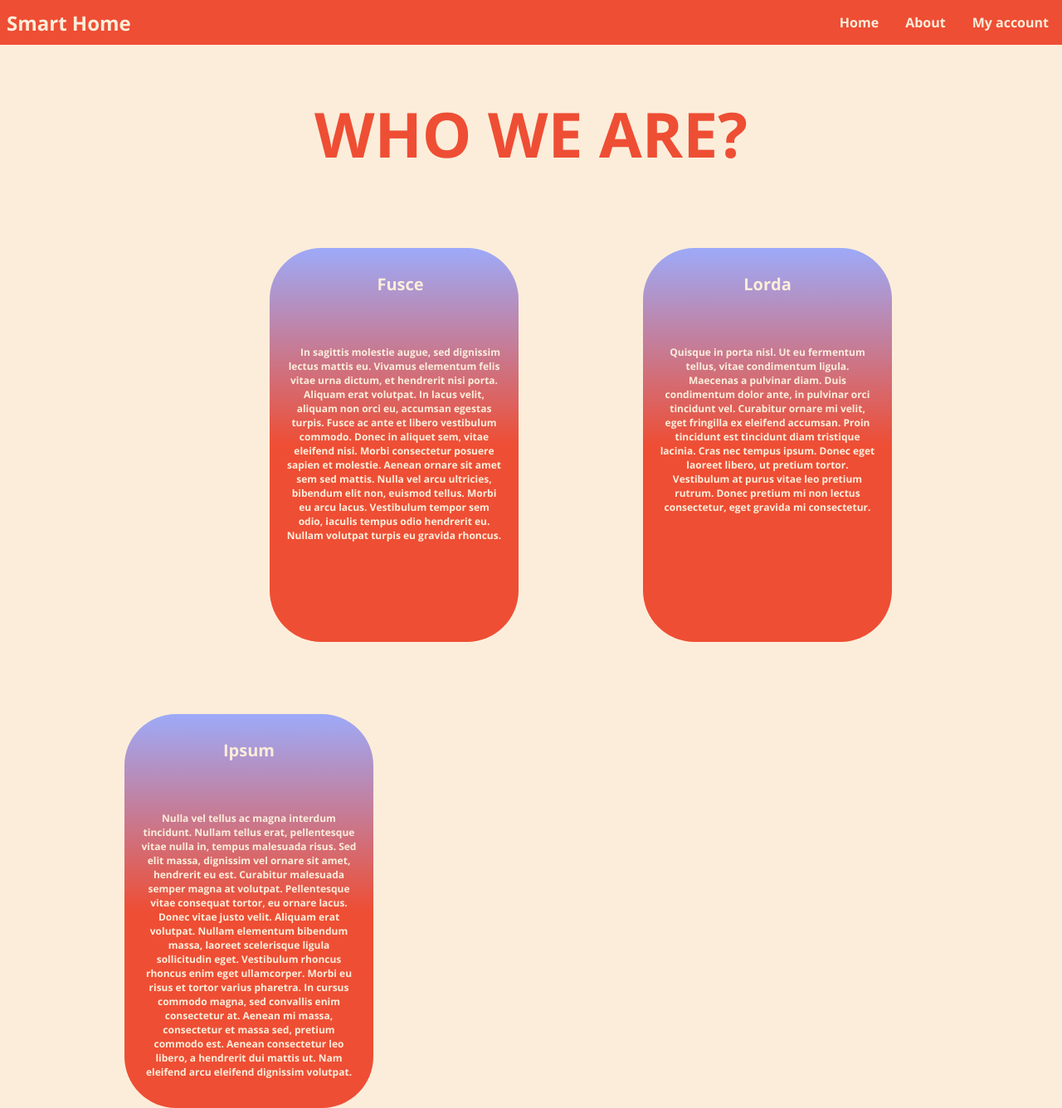
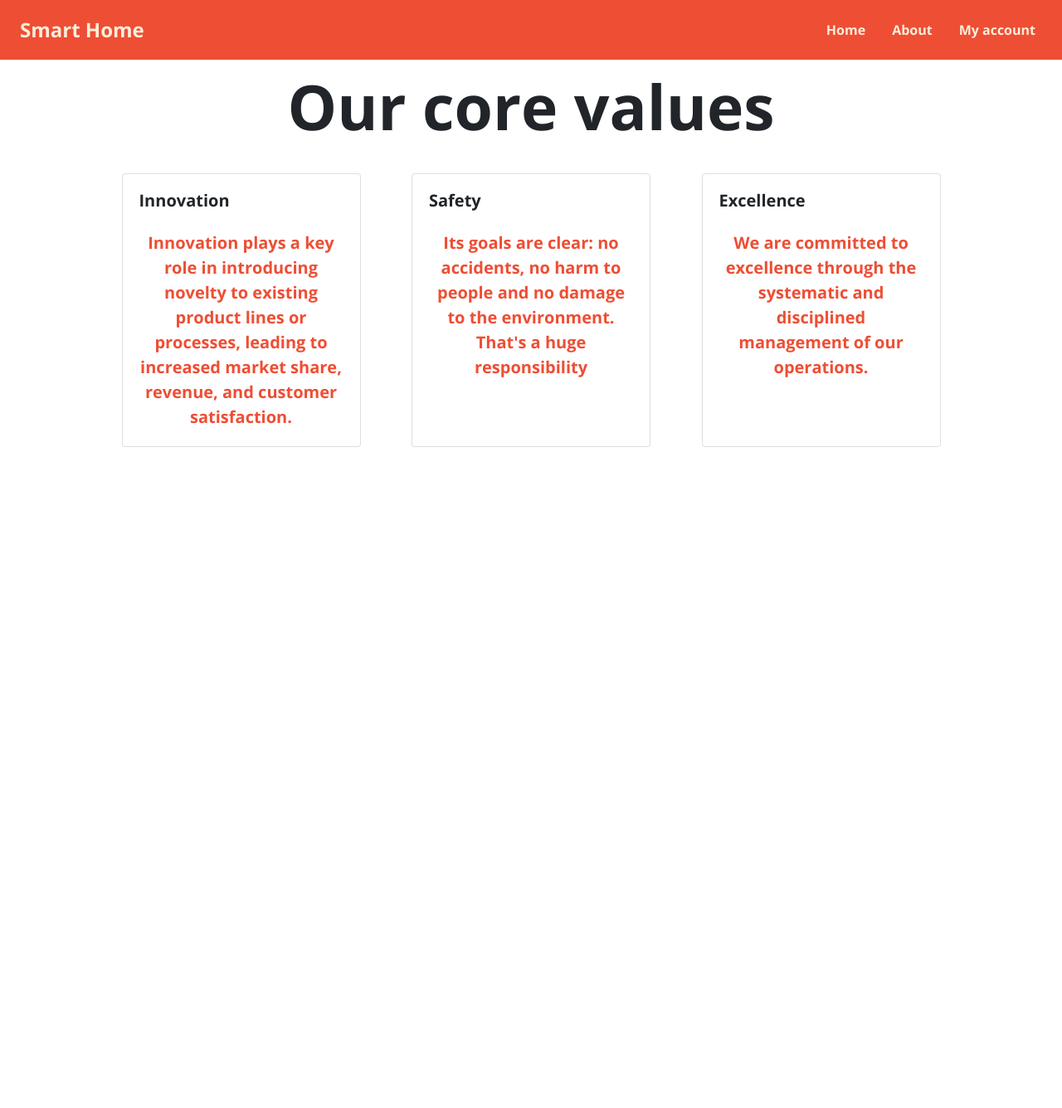
Before and after one commit to ewokrocks/iDeahubStuff, a PHP site: the page made by templates/about us.php in a window 1280 px wide. Shown: the whole page at 83% size. After the commit the page ends 539 px from the top, so only its background shows below. Run offline with PHP 8.4, Linux system fonts and the light colour scheme; some libraries are stand-ins or nearby versions.

Commit message:
contact form done. About us --> values done

```diff
--- a/core/aboutus.php
+++ /dev/null
@@ -1,5 +0,0 @@
-<?php
-    $company_name = "iDeaHub";
-    $description = "We are a leading provider of innovative products and services in the XYZ industry. Founded in 2010, we have a team of dedicated professionals who are committed to delivering the highest quality products and exceptional customer service. We are always looking for new ways to improve and expand our offerings, and we are excited to see what the future holds for us.";
-    $mission_statement = "Our mission is to be the premier provider of XYZ products and services by consistently exceeding our customers' expectations and continuously improving our products and processes.";
-    ?>
--- a/static/css/about-us.css
+++ b/static/css/about-us.css
@@ -1,160 +1,58 @@
 @import url('https://fonts.googleapis.com/css2?family=Open+Sans:wght@700;800&display=swap');
+
+:root{
+    --font-family: 'Open Sans', sans-serif;
+    --font-size: 12px;
+    --text-align: center;
+    --color: #FCEDDA;
+    --background-color: #EE4E34;
+    --margin-top: 87px;
+    --border-radius: 31px;
+}
 
 .container{
     animation: transitionIn 1s;
+    display: flex;
 }
 
 @media screen and (min-width: 1000px){
-
-
-    .smalltext{
-        font-family: 'Open Sans', sans-serif;
-        text-align: center;
-        margin-top: 60px;
-        color: #FCEDDA;
+    .block{
+        font-family: var(--font-family);
+        text-align: var(--text-align);
+        margin-top: var(--margin-top);
+        color: var(--color);
         font-size: 6px;
         margin-left: 10px;
         margin-right: 10px;
-    }
-
-    .block1{
         background: linear-gradient( rgba(157,170,249,1) 0%, rgba(238,78,52,1) 50%);
-        margin-top: 87px;
-        margin-left: 0px;
         width: 150px;
         height: 285px;
-        border-radius: 31px;
+        border-radius: var(--border-radius);
         display: inline-block;
-        font-family: 'Open Sans', sans-serif;
-        text-align: center;
-        text-indent: 15px;
-
-    }
-
-    .block2{
-        background: linear-gradient( rgba(157,170,249,1) 0%, rgba(238,78,52,1) 50%);
-        background-color: #EE4E34;
-        margin-top: 87px;
-        margin-left: 125px;
-        width: 150px;
-        height: 285px;
-        border-radius: 31px;
-        display: inline-block;
-        font-family: 'Open Sans', sans-serif;
-        text-align: center;
-        text-indent: each-line 15px;
     }
     p{
-        font-family: 'Open Sans', sans-serif;
-        text-align: center;
+        font-family: var(--font-family);
+        text-align: var(--text-align);
         margin-top: 30px;
-        color: #FCEDDA;
+        color: var(--color);
         font-size: 20px;
-
-    }
-
-    .block3{
-        background: linear-gradient( rgba(157,170,249,1) 0%, rgba(238,78,52,1) 50%);
-        background-color: #EE4E34;
-        margin-top: 87px;
-        margin-left: 125px;
-        width: 150px;
-        height: 285px;
-        border-radius: 31px;
-        display: inline-block;
-        font-family: 'Open Sans', sans-serif;
-        text-align: justify;
-        text-indent: each-line 15px;
-
-    }
-
-}
-
-@keyframes transitionIn {
-    from    {
-    opacity: 0;
-    transform: rotateY(-30px);
-    }
-    to  {
-        opacity: 1;
-        transform: rotateY(0px);
-
     }
 }
 
-.background-color {
-    background-color: #FCEDDA;
+.textmain{
+    font-family: var(--font-family);
+    text-align: var(--text-align);
+    font-size: 75px; }
+
+@media screen and (max-width: 1000px) {
+.container {
+        flex-direction: column;
+}   .block {
+    width: 100%;
+    margin-bottom: 20px;
+    }
 }
 
-.textmain{
-    font-family: 'Open Sans', sans-serif;
-    text-align: center;
-    font-size: 75px;
-    margin-top: 56px;
-    color: #EE4E34;
+.card-text{
+    color : #EE4E34
 }
-
-.body{
-    size: 100%;
-}
-
-.smalltext{
-    font-family: 'Open Sans', sans-serif;
-    text-align: center;
-    margin-top: 60px;
-    color: #FCEDDA;
-    font-size: 12px;
-    margin-left: 20px;
-    margin-right: 20px;
-}
-
-.block1{
-    background: linear-gradient( rgba(157,170,249,1) 0%, rgba(238,78,52,1) 50%);
-    margin-top: 87px;
-    margin-left: 325px;
-    width: 300px;
-    height: 475px;
-    border-radius: 62px;
-    float: left;
-    font-family: 'Open Sans', sans-serif;
-    text-align: center;
-    text-indent: 15px;
-
-}
-
-.block2{
-    background: linear-gradient( rgba(157,170,249,1) 0%, rgba(238,78,52,1) 50%);
-    background-color: #EE4E34;
-    margin-top: 87px;
-    margin-left: 150px;
-    width: 300px;
-    height: 475px;
-    border-radius: 62px;
-    float: left;
-    font-family: 'Open Sans', sans-serif;
-    text-align: center;
-    text-indent: each-line 15px;
-}
-p{
-    font-family: 'Open Sans', sans-serif;
-    text-align: center;
-    margin-top: 30px;
-    color: #FCEDDA;
-    font-size: 20px;
-
-}
-
-.block3{
-    background: linear-gradient( rgba(157,170,249,1) 0%, rgba(238,78,52,1) 50%);
-    background-color: #EE4E34;
-    margin-top: 87px;
-    margin-left: 150px;
-    width: 300px;
-    height: 475px;
-    border-radius: 62px;
-    float: left;
-    font-family: 'Open Sans', sans-serif;
-    text-align: justify;
-    text-indent: each-line 15px;
-
-}
--- a/templates/about us.php
+++ b/templates/about us.php
@@ -1,38 +1,63 @@
 <!DOCTYPE html>
 <html lang="en">
+
 <head>
     <meta charset="UTF-8">
     <meta http-equiv="X-UA-Compatible" content="IE=edge">
     <meta name="viewport" content="width=device-width, initial-scale=1.0">
     <title>About us</title>
+    <link rel="stylesheet" href="https://cdn.jsdelivr.net/npm/bootstrap@4.0.0/dist/css/bootstrap.min.css"
+        integrity="sha384-Gn5384xqQ1aoWXA+058RXPxPg6fy4IWvTNh0E263XmFcJlSAwiGgFAW/dAiS6JXm" crossorigin="anonymous">
     <link rel="stylesheet" href="../static/css/about-us.css">
 </head>
-<body style="background-color:#FCEDDA;">
+
 <?php
 require_once("navbar.php");
 ?>
 
-    <div class="textmain">WHO WE ARE?</div>
-    <div class="container">
-        <div class="block1"> <p>Fusce</p>
-            <div class="smalltext">
-                In sagittis molestie augue, sed dignissim lectus mattis eu. Vivamus elementum felis vitae urna dictum, et hendrerit nisi porta. Aliquam erat volutpat. In lacus velit, aliquam non orci eu, accumsan egestas turpis. Fusce ac ante et libero vestibulum commodo. Donec in aliquet sem, vitae eleifend nisi. Morbi consectetur posuere sapien et molestie. Aenean ornare sit amet sem sed mattis. Nulla vel arcu ultricies, bibendum elit non, euismod tellus. Morbi eu arcu lacus. Vestibulum tempor sem odio, iaculis tempus odio hendrerit eu. Nullam volutpat turpis eu gravida rhoncus.
-            </div>
+<div class="textmain">Our core values</div>
+<br>
+<div style="display:flex; justify-content:space-evenly;" class="container">
+
+    <div class="card" style="width: 18rem;">
+        <div class="card-body">
+            <h5 class="card-title">Innovation</h5>
+            <h6 class="card-subtitle mb-2 text-muted"></h6>
+            <p style="color: #EE4E34;" class="card-text">Innovation plays a key role in introducing novelty to existing
+                product lines or processes, leading to increased market share, revenue, and customer satisfaction. </p>
         </div>
-        <div class="block2"> <p>Lorda</p>
-            <div class="smalltext">
-                Quisque in porta nisl. Ut eu fermentum tellus, vitae condimentum ligula. Maecenas a pulvinar diam. Duis condimentum dolor ante, in pulvinar orci tincidunt vel. Curabitur ornare mi velit, eget fringilla ex eleifend accumsan. Proin tincidunt est tincidunt diam tristique lacinia. Cras nec tempus ipsum. Donec eget laoreet libero, ut pretium tortor. Vestibulum at purus vitae leo pretium rutrum. Donec pretium mi non lectus consectetur, eget gravida mi consectetur.
-            </div>
+    </div>
+
+    <div class="card" style="width: 18rem;">
+        <div class="card-body">
+            <h5 class="card-title">Safety</h5>
+            <h6 class="card-subtitle mb-2 text-muted"></h6>
+            <p style="color: #EE4E34;" class="card-text">Its goals are clear: no accidents, no harm to people and no
+                damage to the environment. That's a huge responsibility </p>
         </div>
-        <div class="block3"> <p>Ipsum </p>
-            <div class="smalltext">
-                Nulla vel tellus ac magna interdum tincidunt. Nullam tellus erat, pellentesque vitae nulla in, tempus malesuada risus. Sed elit massa, dignissim vel ornare sit amet, hendrerit eu est. Curabitur malesuada semper magna at volutpat. Pellentesque vitae consequat tortor, eu ornare lacus. Donec vitae justo velit. Aliquam erat volutpat. Nullam elementum bibendum massa, laoreet scelerisque ligula sollicitudin eget. Vestibulum rhoncus rhoncus enim eget ullamcorper. Morbi eu risus et tortor varius pharetra. In cursus commodo magna, sed convallis enim consectetur at. Aenean mi massa, consectetur et massa sed, pretium commodo est. Aenean consectetur leo libero, a hendrerit dui mattis ut. Nam eleifend arcu eleifend dignissim volutpat.
-            </div>
+    </div>
+
+    <div class="card" style="width: 18rem;">
+        <div class="card-body">
+            <h5 class="card-title">Excellence</h5>
+            <h6 class="card-subtitle mb-2 text-muted"></h6>
+            <p style="color: #EE4E34;" class="card-text">We are committed to excellence through the systematic and
+                disciplined management of our operations.</p>
         </div>
-        <br>
     </div>
+
+</div>
 <br>
 
+<script src="https://code.jquery.com/jquery-3.2.1.slim.min.js"
+    integrity="sha384-KJ3o2DKtIkvYIK3UENzmM7KCkRr/rE9/Qpg6aAZGJwFDMVNA/GpGFF93hXpG5KkN"
+    crossorigin="anonymous"></script>
+<script src="https://cdn.jsdelivr.net/npm/popper.js@1.12.9/dist/umd/popper.min.js"
+    integrity="sha384-ApNbgh9B+Y1QKtv3Rn7W3mgPxhU9K/ScQsAP7hUibX39j7fakFPskvXusvfa0b4Q"
+    crossorigin="anonymous"></script>
+<script src="https://cdn.jsdelivr.net/npm/bootstrap@4.0.0/dist/js/bootstrap.min.js"
+    integrity="sha384-JZR6Spejh4U02d8jOt6vLEHfe/JQGiRRSQQxSfFWpi1MquVdAyjUar5+76PVCmYl"
+    crossorigin="anonymous"></script>
 </body>
 
 </html>
```
Also changed, not shown: templates/contact us.php (deleted, +0 -74 lines).
